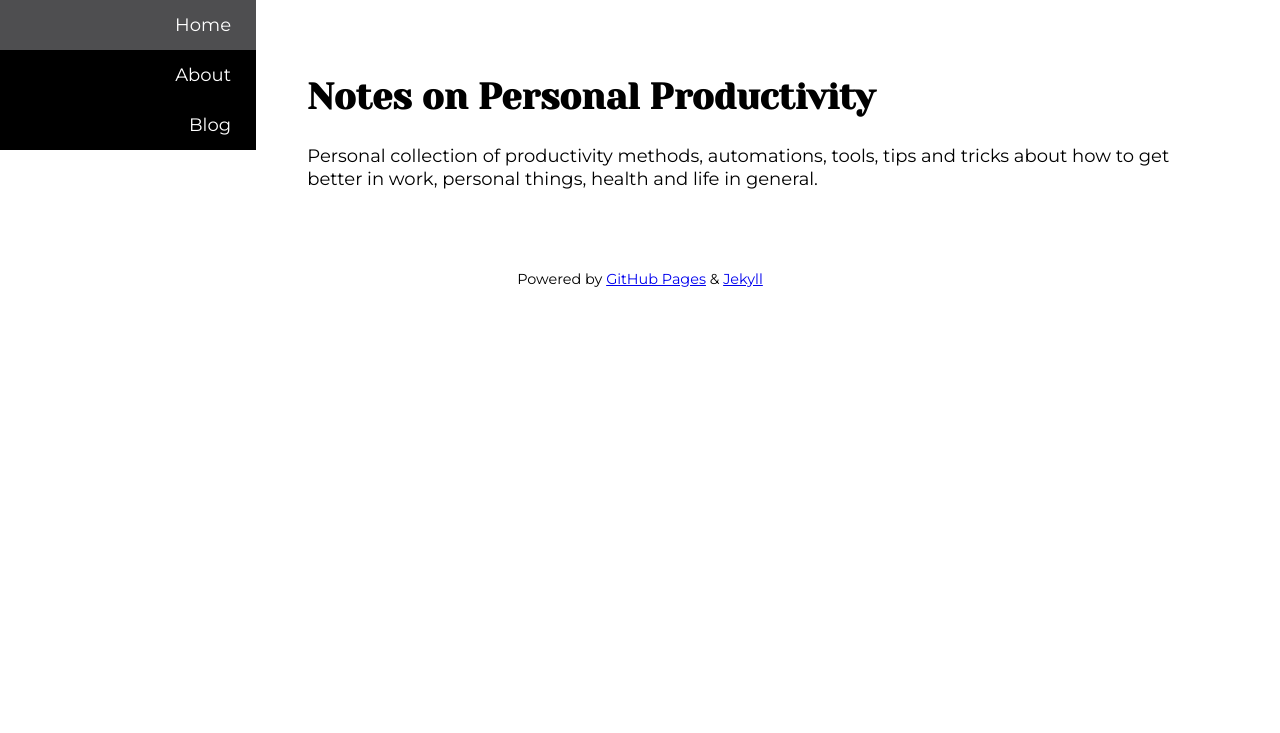
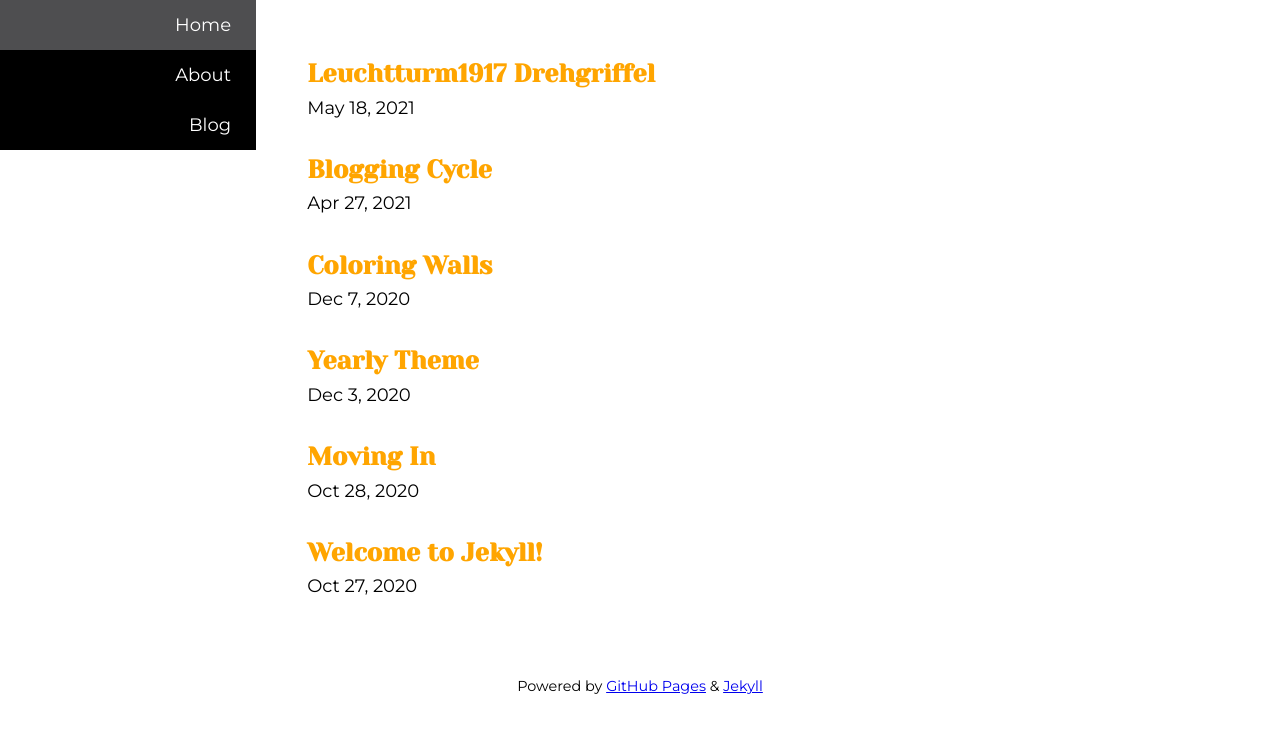
Before and after one commit to nockab/nockab.github.io, a Jekyll site: the page built from _pages/index.markdown, in a window 1280 px wide. Shown: the top 733 px of the page. Built offline with Jekyll 4.4.1, drawn with Linux system fonts in a browser that asks for light colours.

Commit message:
Update index.markdown

```diff
--- a/_pages/index.markdown
+++ b/_pages/index.markdown
@@ -6,6 +6,12 @@ title: Home
 permalink: /
 ---
 
-# Notes on Personal Productivity {#personal-productivity}
+<div class="post-grid">
+  {% for post in site.posts %}
+  <div class="post-preview-block">
 
-Personal collection of productivity methods, automations, tools, tips and tricks about how to get better in work, personal things, health and life in general.
+  <h4><a href="{{ post.url }}" class="post-preview">{{ post.title }}</a></h4>
+  <p>{{ post.date | date: "%b %-d, %Y" }}</p>
+  </div>
+  {% endfor %}
+</div>
```
